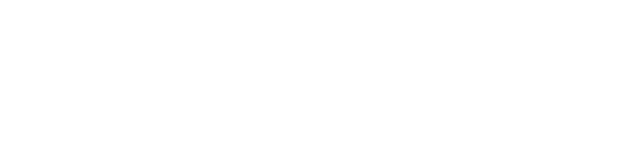
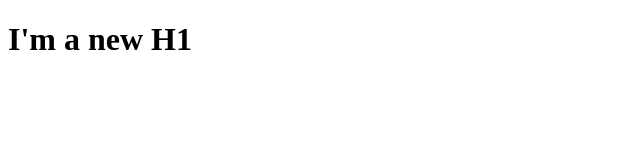
Before and after one commit to MidNightRoad/HelloWorld, a plain HTML site: page index.html in a window 1280 px wide. Shown: the whole page, without its empty margins (0-640 px from the left). Drawn offline with Linux system fonts and the light colour scheme.

Commit message:
Add new h1

```diff
--- a/index.html
+++ b/index.html
@@ -7,6 +7,6 @@
     <title>New Title for wcs git 1</title>
 </head>
 <body>
-
+    <h1>I'm a new H1</h1>
 </body>
 </html>
```
